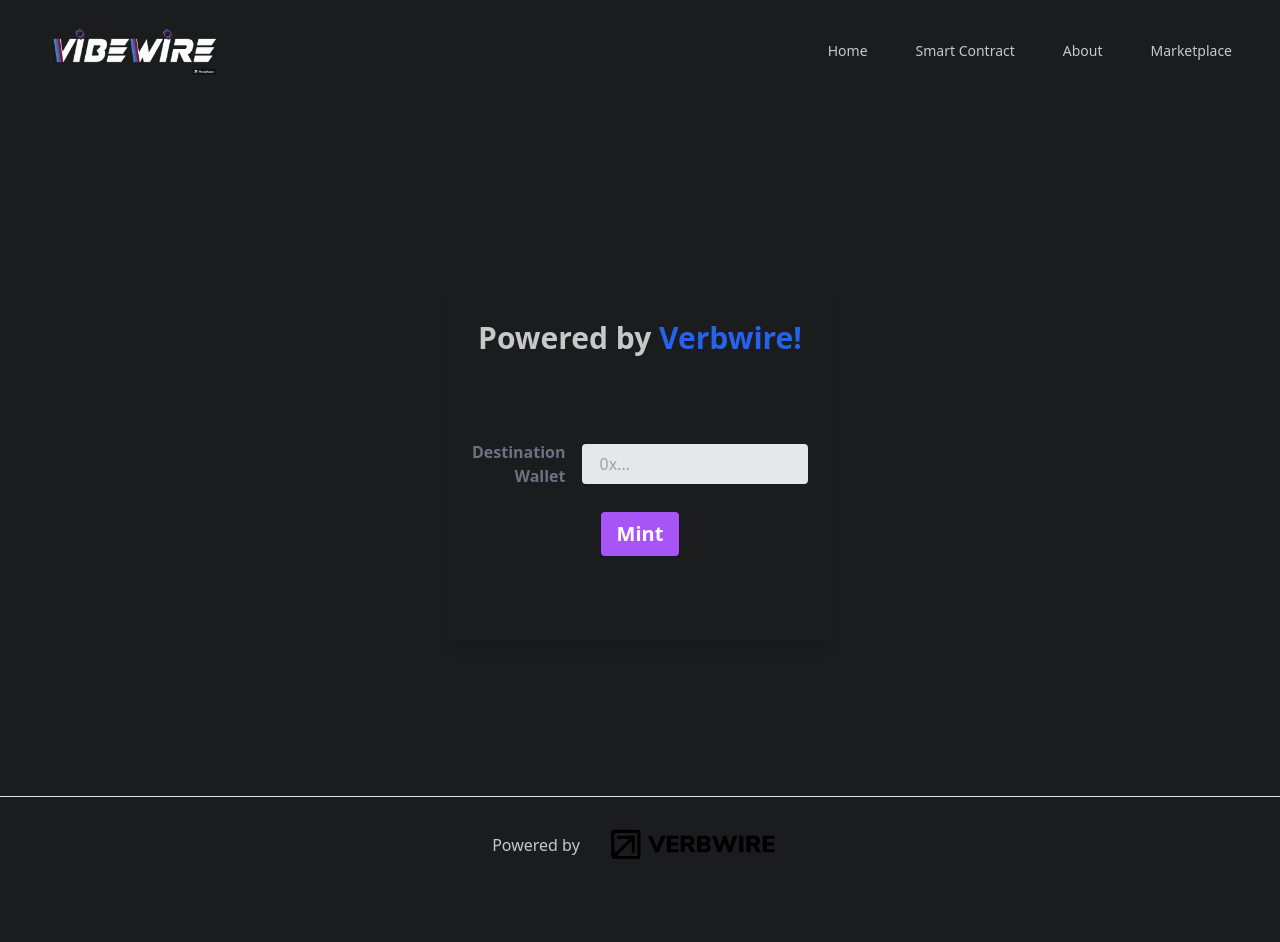
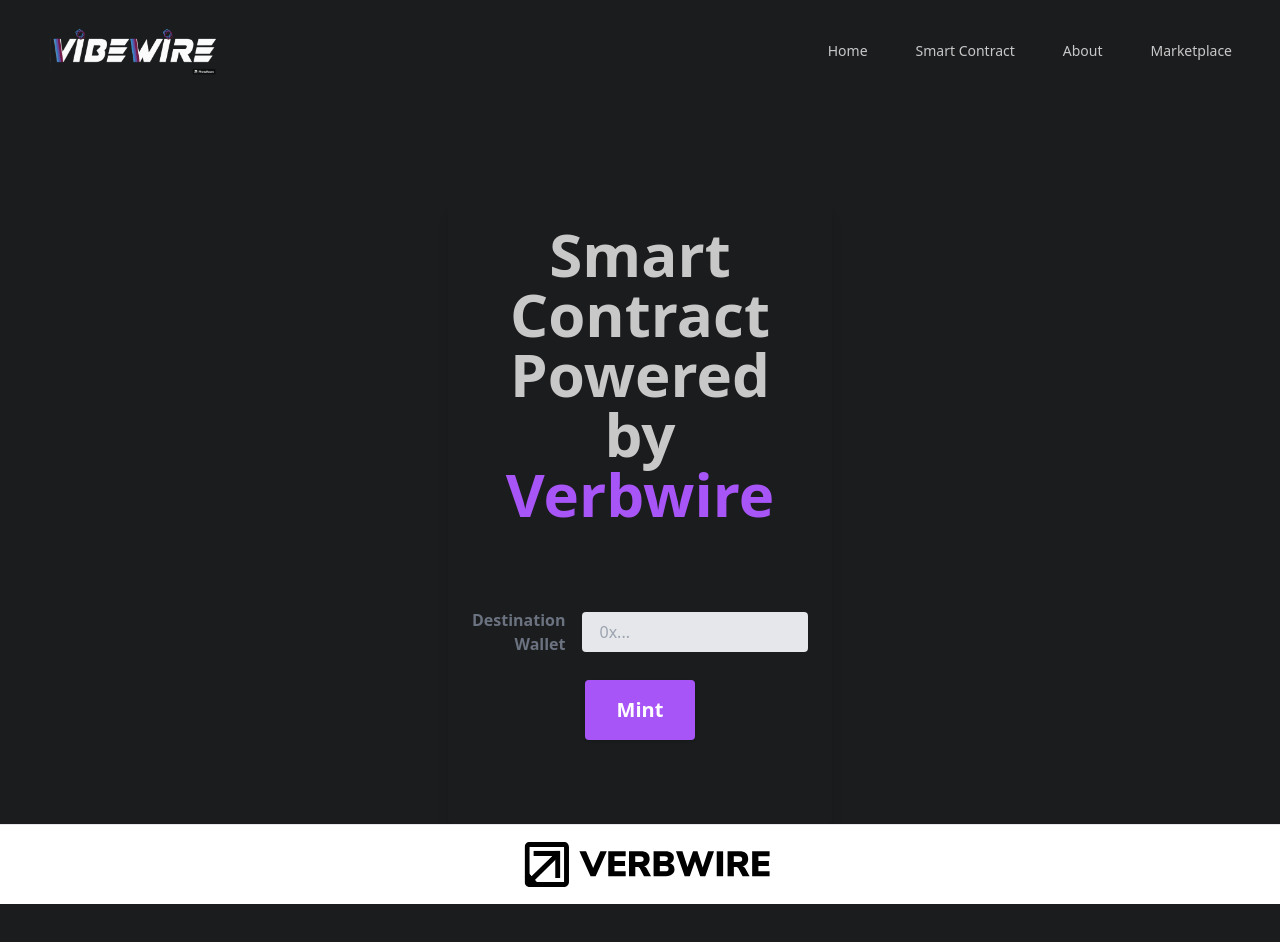
Before and after one commit to anitaraj2004/VibeWire, a Next.js app: page /explore in a window 1280 px wide. Shown: the top 942 px of the page. Before the commit the page ends 900 px from the top, so only its background shows below. Built offline with nearby package versions, Linux system fonts and the light colour scheme; no server answers.

Commit message:
page for about

```diff
--- a/app/explore/page.tsx
+++ b/app/explore/page.tsx
@@ -88,26 +88,26 @@
 
   return (
     <>
-    <div className="flex min-h-screen flex-col items-center justify-center py-2">
+    <div className="flex min-h-screen flex-col items-center justify-center py-20">
         <Head>
             <title>Mint a Verbwire NFT</title>
             <link rel="icon" href="/favicon.ico" />
         </Head>
 
-        <main className="flex w-full flex-1 flex-col items-center justify-center px-20 text-center">
+        <main className="flex w-full flex-1 flex-col items-center justify-center px-40 text-center">
 
 
-            <div className="mt-6 flex max-w-4xl flex-wrap items-center justify-around sm:w-full">
+            <div className="mt-6 flex max-w-6xl flex-wrap items-center justify-around sm:w-full">
 
 
 
                 <div className="max-w-sm rounded overflow-hidden shadow-lg">
 
                     <div className="px-6 py-4 pb-12">
-                        <h1 className="text-3xl font-bold mt-4 mb-9">
-                            Powered by{' '}
-                            <a className="text-blue-600" href="https://verbwire.com">
-                                Verbwire!
+                        <h1 className="text-6xl font-bold mt-1 mb-30">
+                            Smart Contract Powered by{' '}
+                            <a className="text-purple-500" href="https://verbwire.com">
+                                Verbwire
                             </a>
                         </h1>
                         <form className="w-full max-w-sm mt-12 pt-9 pb-9" onSubmit={handleSubmit}>
@@ -126,7 +126,7 @@
                             </div>
 
                             <button
-                                className="shadow bg-purple-500 hover:bg-purple-400 focus:shadow-outline focus:outline-none text-white font-bold py-2 px-4 rounded text-xl disabled:opacity-25"
+                                className="shadow bg-purple-500 hover:bg-purple-400 focus:shadow-outline focus:outline-none text-white font-bold py-4 px-8 rounded text-xl disabled:opacity-25"
                                 type="submit" disabled={isSubmitting}>
                                 Mint
                             </button>
@@ -197,17 +197,18 @@
             </div>
         </main>
 
-        <footer className="flex h-24 w-full items-center justify-center border-t">
+        <header className="flex h-20 w-full items-center justify-center border-t bg-white">
             <a
-                className="flex items-center justify-center gap-2"
+                className="flex items-center justify-center gap-3"
                 href="https://vercel.com?utm_source=create-next-app&utm_medium=default-template&utm_campaign=create-next-app"
                 target="_blank"
                 rel="noopener noreferrer"
             >
-                Powered by{' '}
-                <Image src="/Verbwire Logo Black.svg" alt="Vercel Logo" width={200} height={50} />
+                {' '}
+                <Image src="/Verbwire Logo Black.svg" alt="Vercel Logo" width={300} height={200} />
+
             </a>
-        </footer>
+        </header>
     </div>
 
 </>
```
